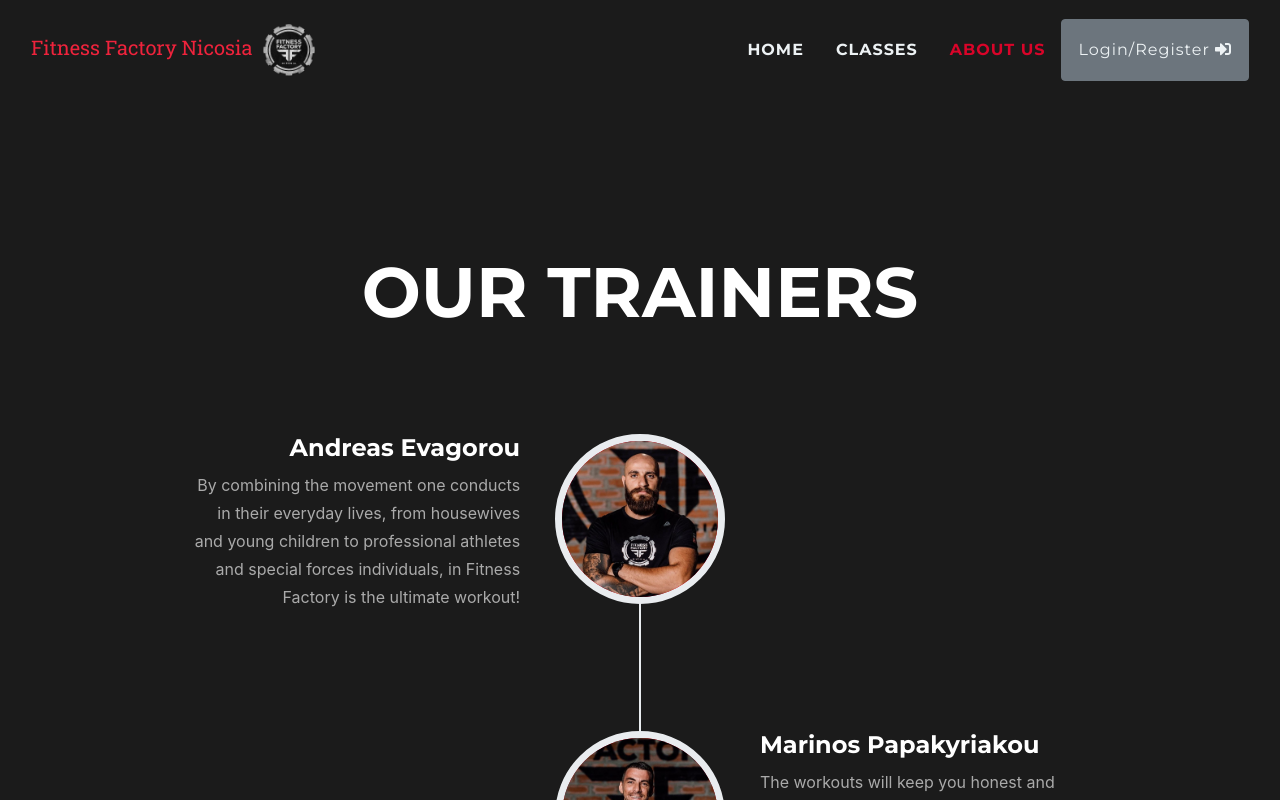
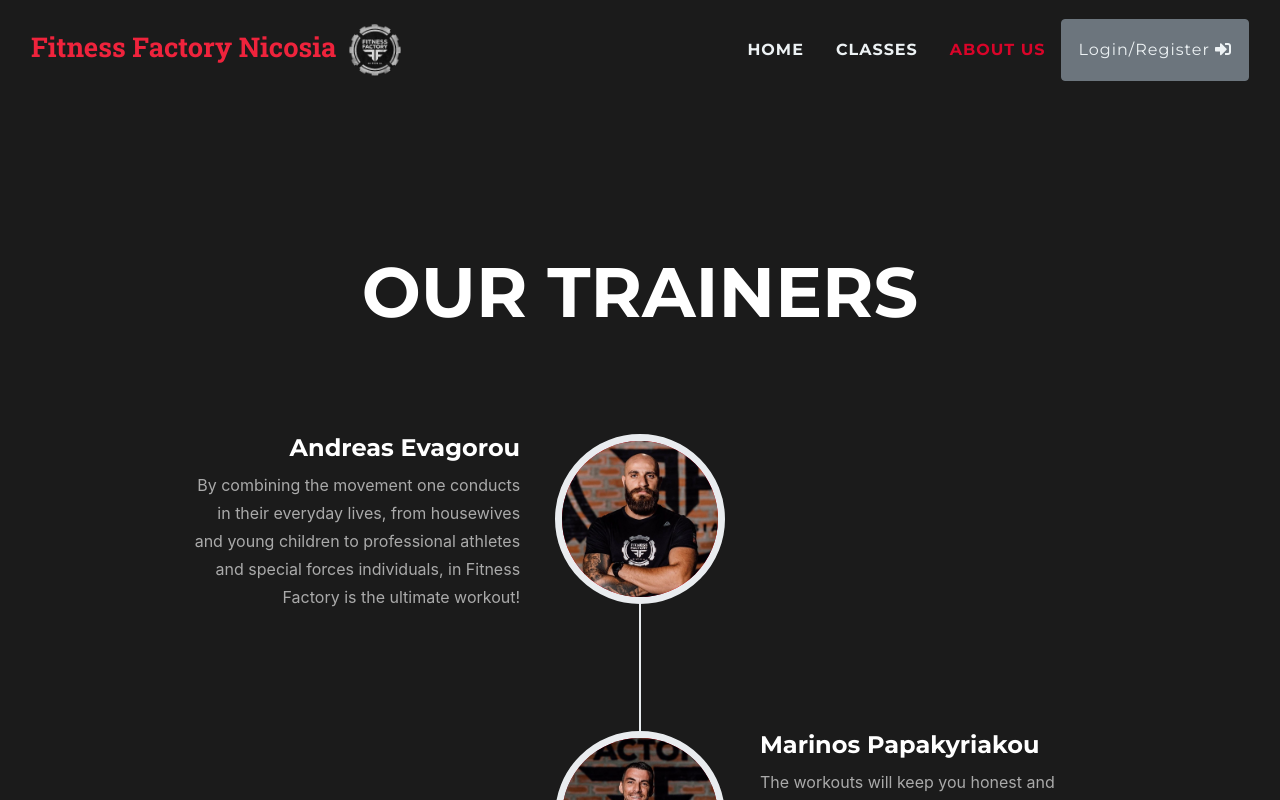
Before and after one commit to CS-UCY-EPL343/winter19.team9, a React (Create React App) app: page /winter19.team9/about in a window 1280 px wide. Shown: the top 800 px of the page. Built offline with nearby package versions, Linux system fonts and the light colour scheme; a web font is replaced by a local one.

Commit message:
Minor bug fix on NavBar

```diff
--- a/public/css/style.css
+++ b/public/css/style.css
@@ -87,6 +87,12 @@ h6 {
     #mainNav {
         background-color : #353535 !important;
     }
+
+    #mainNav .navbar-brand {
+        font-weight        : 700;
+        -webkit-transition : all 0.3s;
+        transition         : all 0.3s;
+    }
 }
 
 @media (min-width : 1100px) {
@@ -106,7 +112,7 @@ h6 {
     }
 
     #mainNav .navbar-brand {
-        font-size          : 1.75em;
+        font-size          : 1.70em;
         font-weight        : 700;
         -webkit-transition : all 0.3s;
         transition         : all 0.3s;
```
